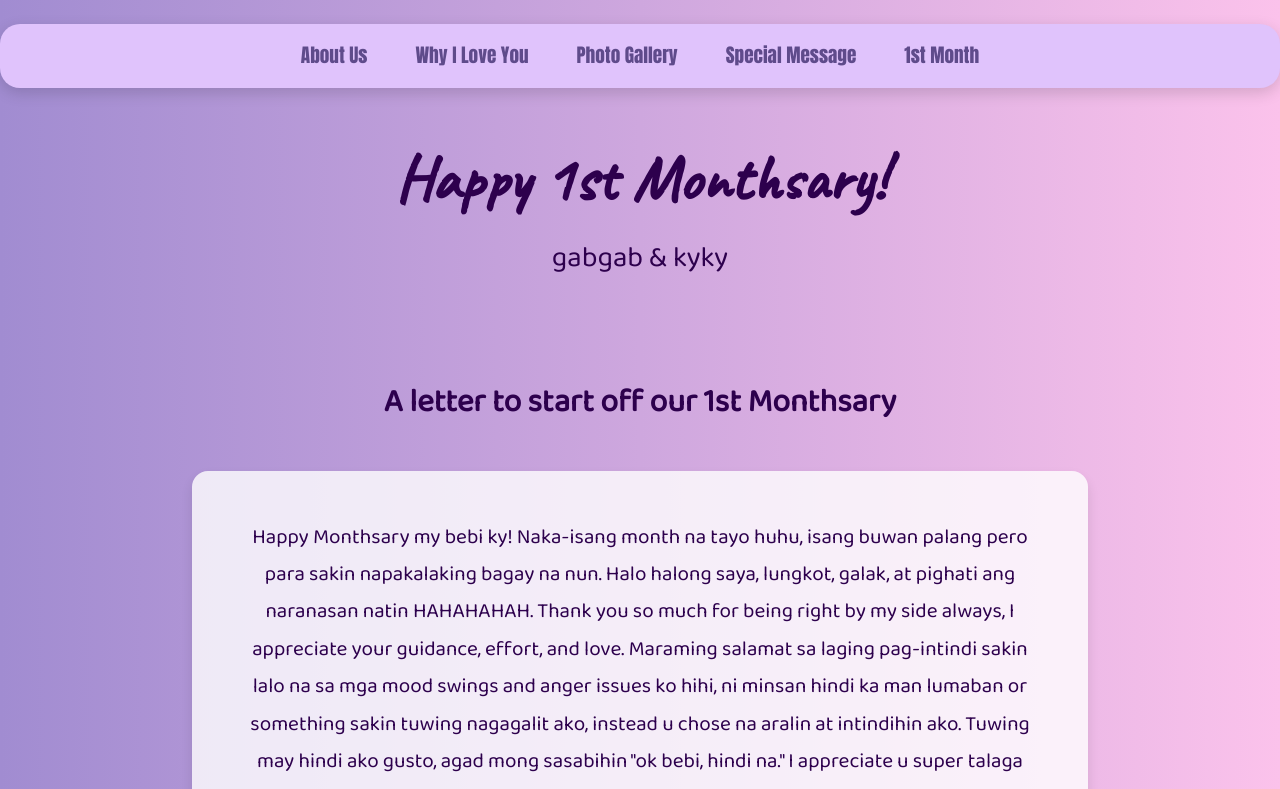
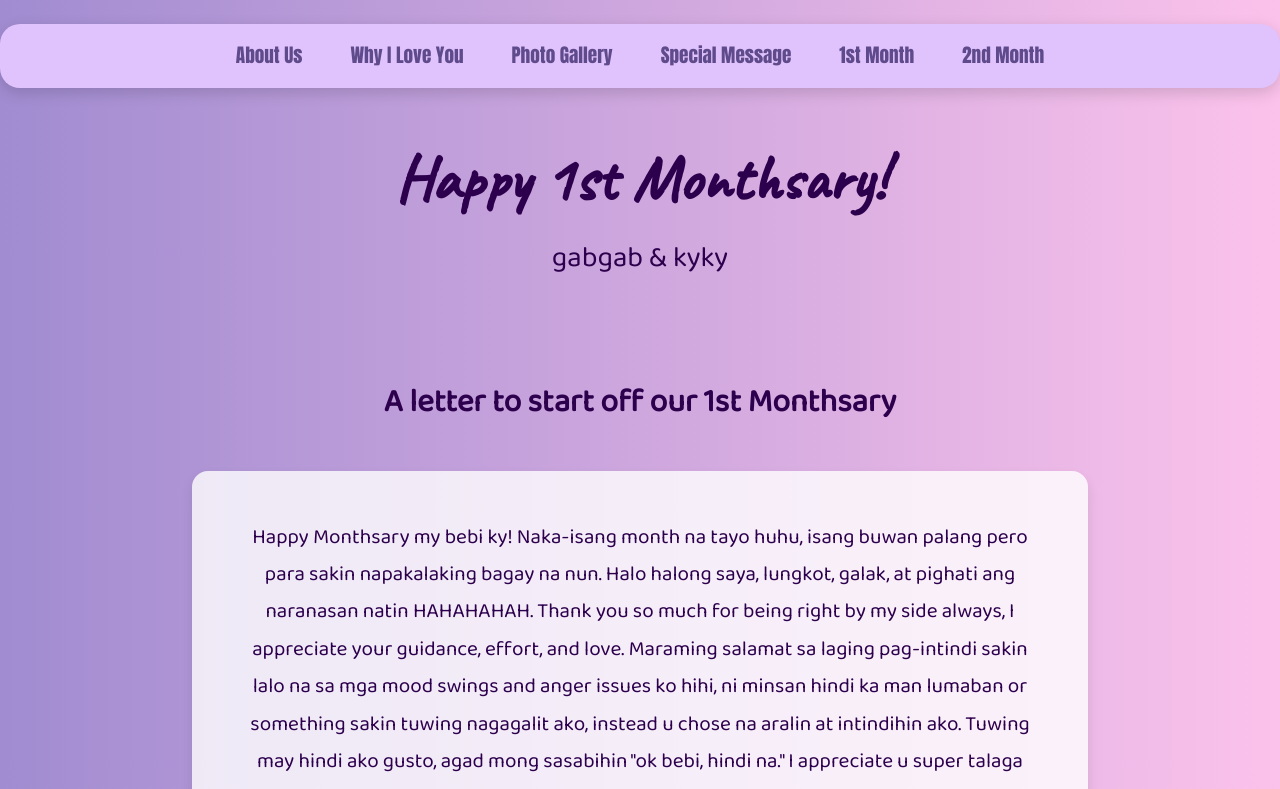
Before and after one commit to gabb84/mykyky, a plain HTML site: page 1st_monthsary.html in a window 1280 px wide. Shown: the top 789 px of the page. Drawn offline with Linux system fonts and the light colour scheme.

Commit message:
Update 1st_monthsary.html

```diff
--- a/1st_monthsary.html
+++ b/1st_monthsary.html
@@ -27,6 +27,7 @@
                 <li><a href="photogallery.html">Photo Gallery</a></li>
                 <li><a href="specialmessage.html">Special Message</a></li>
                 <li><a href="1st_monthsary.html">1st Month</a></li>
+                <li><a href="2nd_monthsary.html">2nd Month</a></li>
             </ul>
         </nav>
     </div>
```
